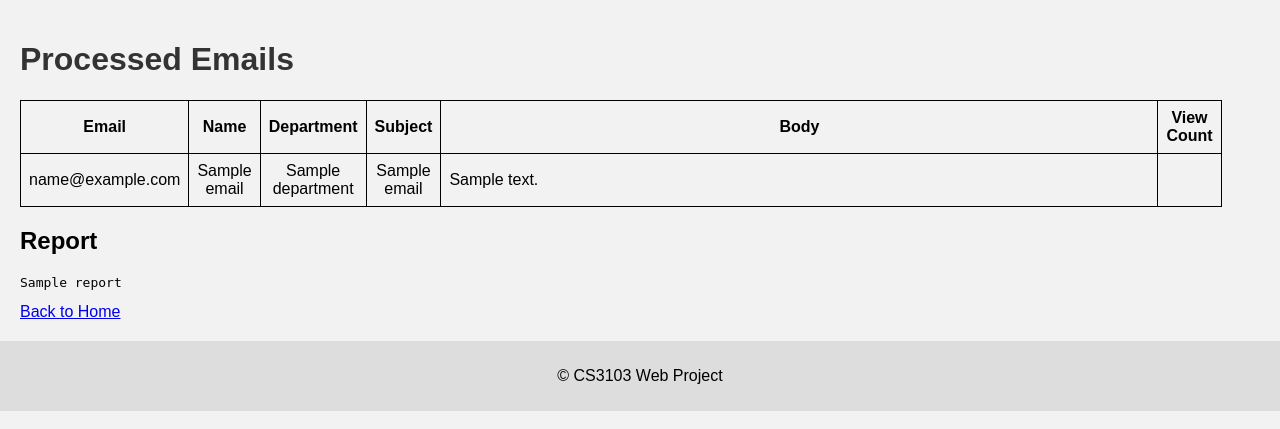
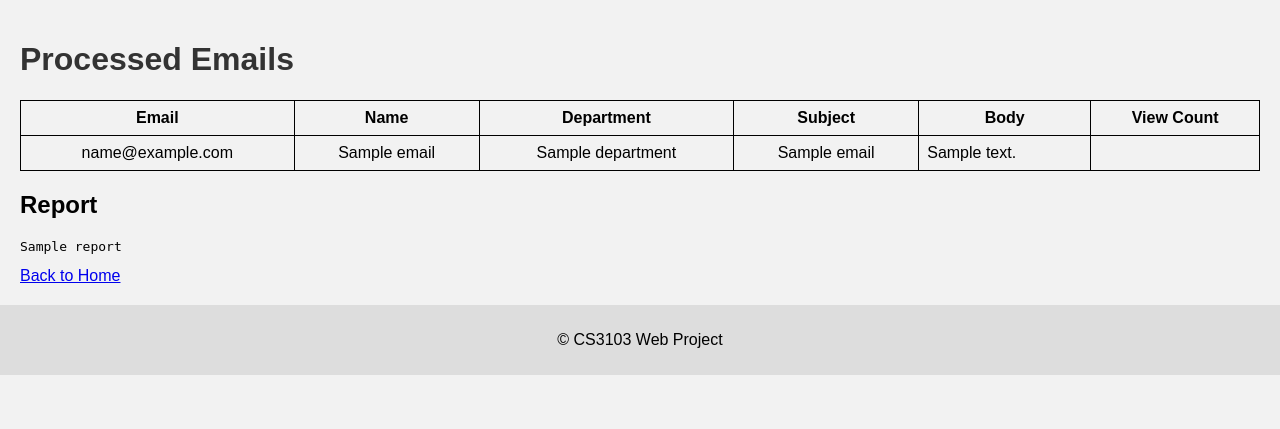
Before and after one commit to Chandan8186/cs3103-grp-30, a Flask app: template templates/upload.html in a window 1280 px wide. Shown: the part 38-467 px from the top of the page. Run offline with Flask 3, Linux system fonts and the light colour scheme; the template is opened without the code that fills it: most values are stand-ins (such as "Sample title", 1, 10 or a date in 2020); data that the repository does not hold is empty.

Commit message:
adjust table width

```diff
--- a/templates/upload.html
+++ b/templates/upload.html
@@ -2,7 +2,7 @@
 
 {% block content %}
 <h1>Processed Emails</h1>
-<table border="1">
+<table border="1" style="width: 100%;">
     <tr>
         <th>Email</th>
         <th>Name</th>
@@ -18,7 +18,7 @@
         <td>{{ email.department }}</td>
         <td>{{ email.subject }}</td>
         <td>
-            <div style="width: 700px; word-wrap: break-word; text-align: left;">
+            <div style="width: 80%; word-wrap: break-word; text-align: left;">
                 {{ email.body_view|safe }}
             </div>
         </td>
```
